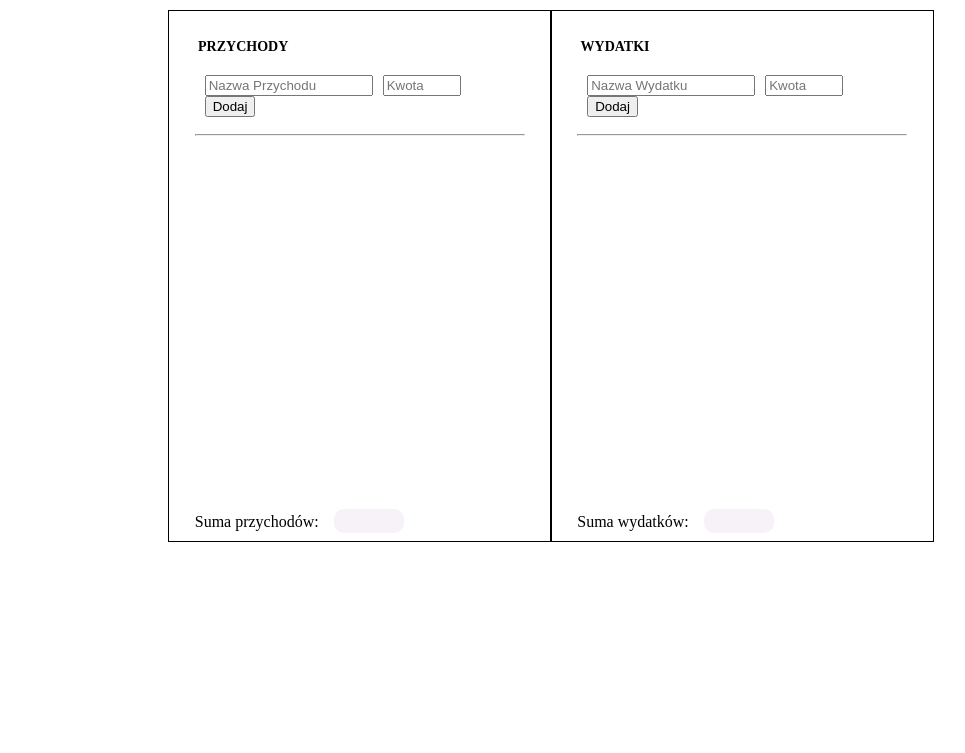
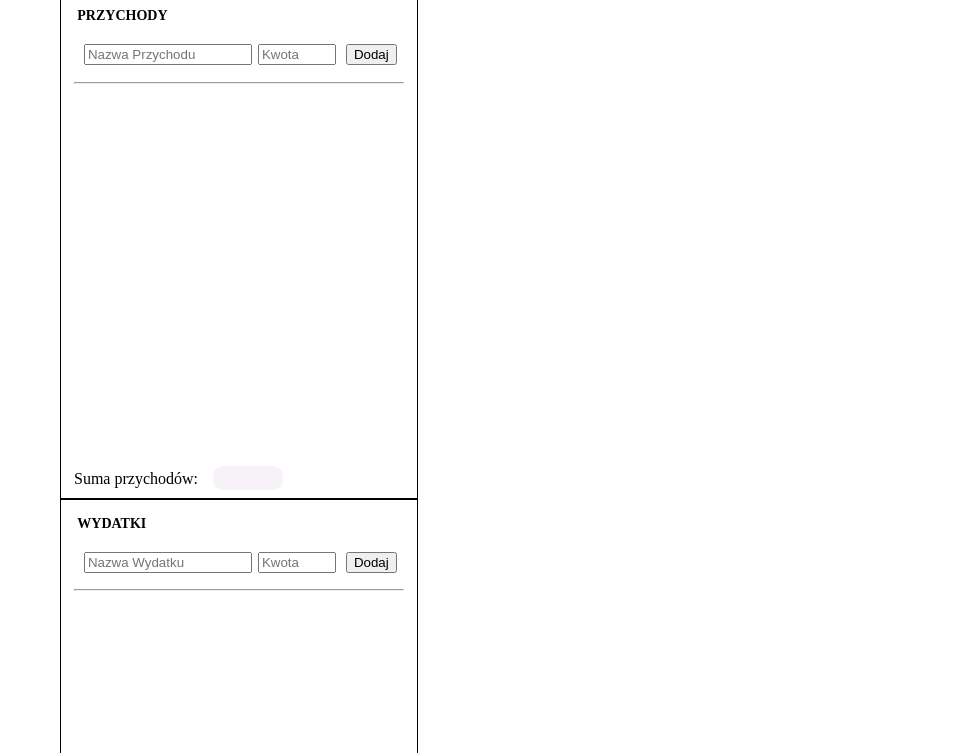
Before and after one commit to grzegorzkmiotek/home-budget, a plain HTML site: page index.html in a window 1280 px wide. Shown: the part 161-914 px from the top of the page, without its empty margins (89-1054 px from the left). Before the commit the page ends 800 px from the top, so only its background shows below. Drawn offline with Linux system fonts and the light colour scheme.

Commit message:
finished work

```diff
--- a/style.css
+++ b/style.css
@@ -1,6 +1,12 @@
 .logo {
 	margin: 0 auto;
 	display: block;
+}
+
+@media only screen and (max-width: 1700px) {
+	body {
+		width: 50%;
+	}
 }
 
 .main-container {
@@ -50,6 +56,7 @@ h2 {
 	padding: 2%;
 }
 .form-container {
+	display: flex;
 	margin: 5% 3%;
 }
 input {
```
